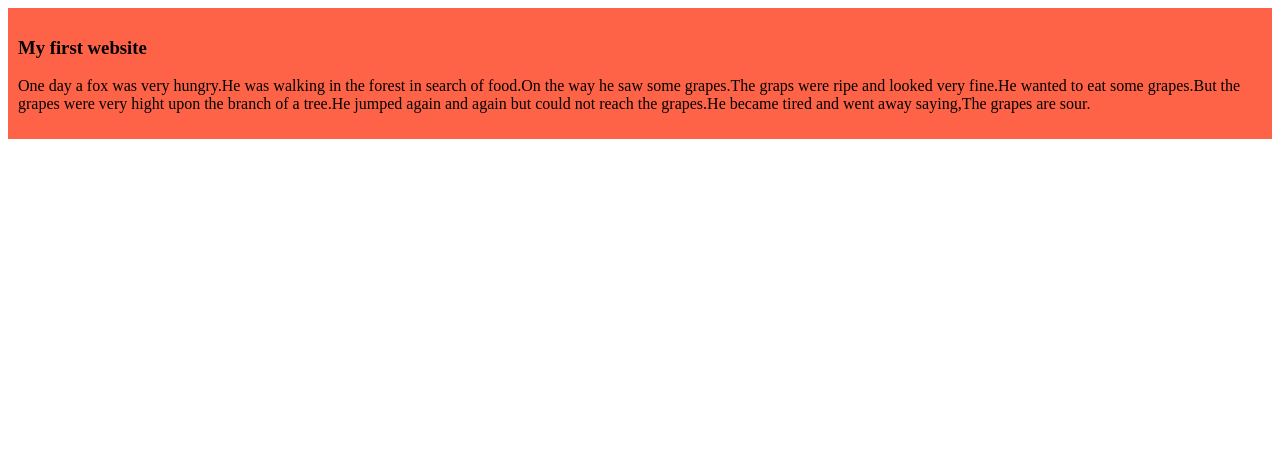
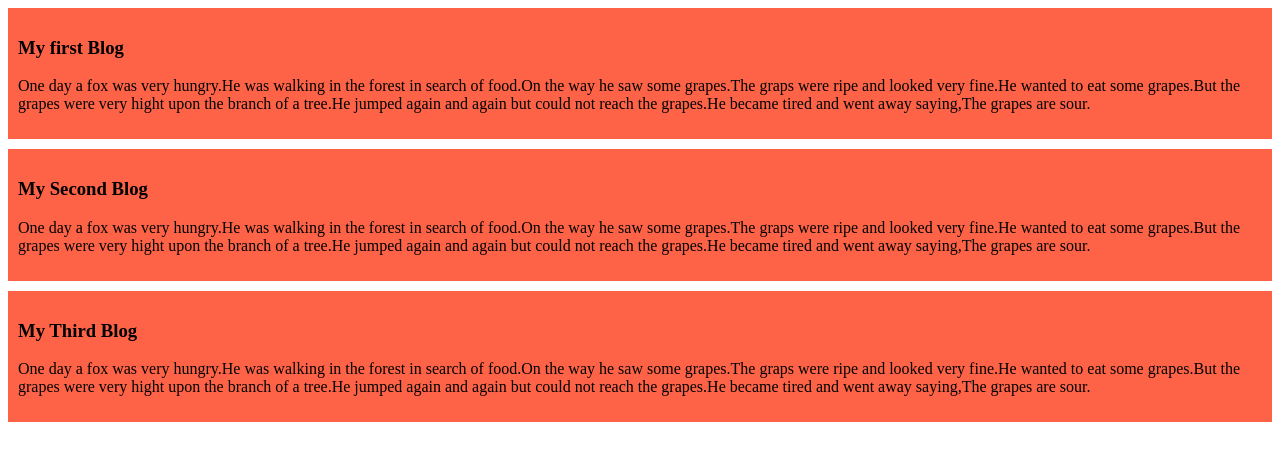
Before and after one commit to jashimwd/my-simple-website, a plain HTML site: page index.html in a window 1280 px wide. Drawn offline with Linux system fonts and the light colour scheme.

Commit message:
add the second and the thierd blog

```diff
--- a/index.html
+++ b/index.html
@@ -8,7 +8,15 @@
 </head>
 <body>
     <div>
-        <h3>My first website</h3>
+        <h3>My first Blog</h3>
+        <p>One day a fox was very hungry.He was walking in the forest in search of food.On the way he saw some grapes.The graps were ripe and looked very fine.He wanted to eat some grapes.But the grapes were very hight upon the branch of a tree.He jumped again and again but could not reach the grapes.He became tired and went away saying,The grapes are sour.</p>
+    </div>
+    <div>
+        <h3>My Second Blog</h3>
+        <p>One day a fox was very hungry.He was walking in the forest in search of food.On the way he saw some grapes.The graps were ripe and looked very fine.He wanted to eat some grapes.But the grapes were very hight upon the branch of a tree.He jumped again and again but could not reach the grapes.He became tired and went away saying,The grapes are sour.</p>
+    </div>
+    <div>
+        <h3>My Third Blog</h3>
         <p>One day a fox was very hungry.He was walking in the forest in search of food.On the way he saw some grapes.The graps were ripe and looked very fine.He wanted to eat some grapes.But the grapes were very hight upon the branch of a tree.He jumped again and again but could not reach the grapes.He became tired and went away saying,The grapes are sour.</p>
     </div>
 </body>
--- a/styles/blog.css
+++ b/styles/blog.css
@@ -1,4 +1,5 @@
 div{
     background-color: tomato;
     padding: 10px;
+    margin-bottom: 10px;
 }
```
